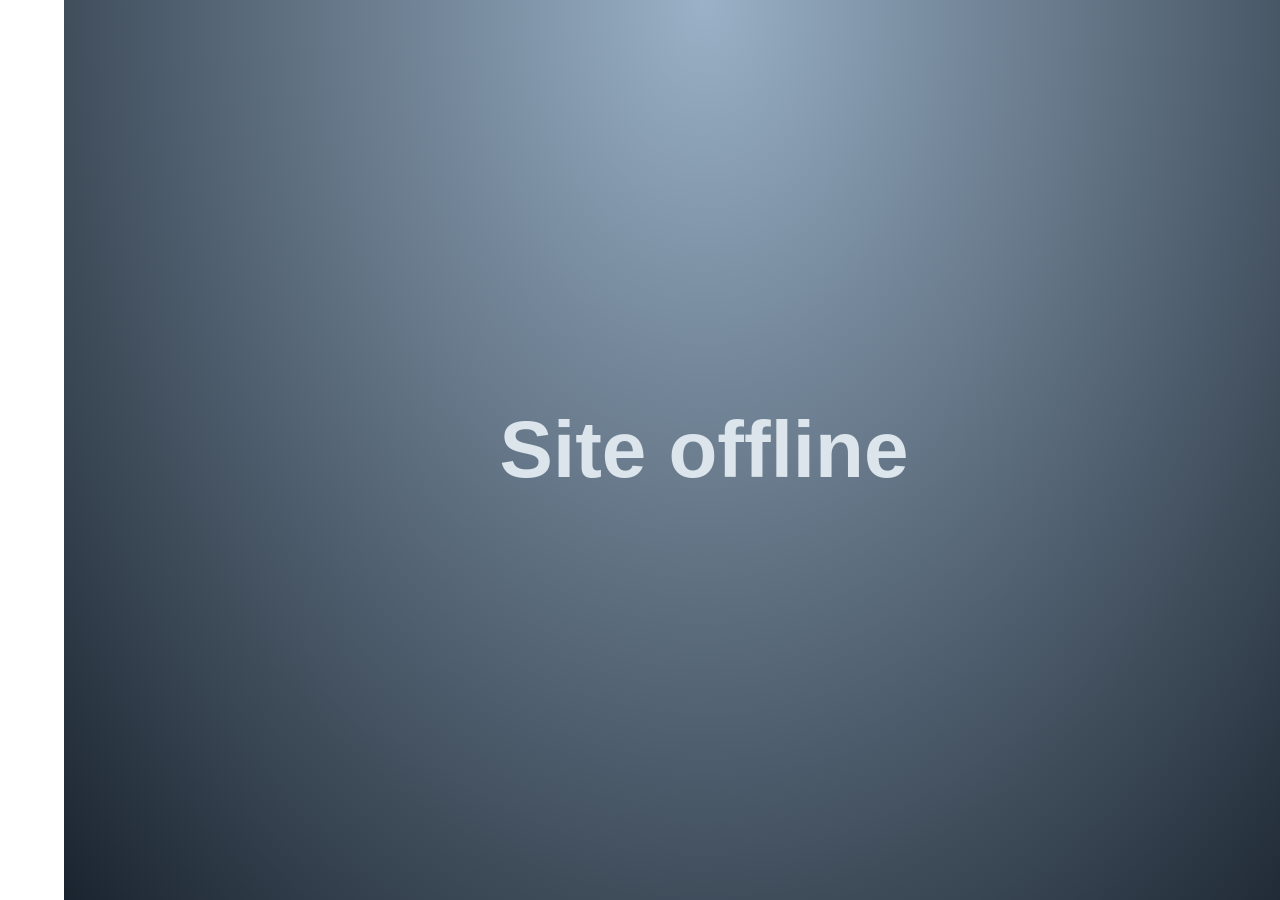
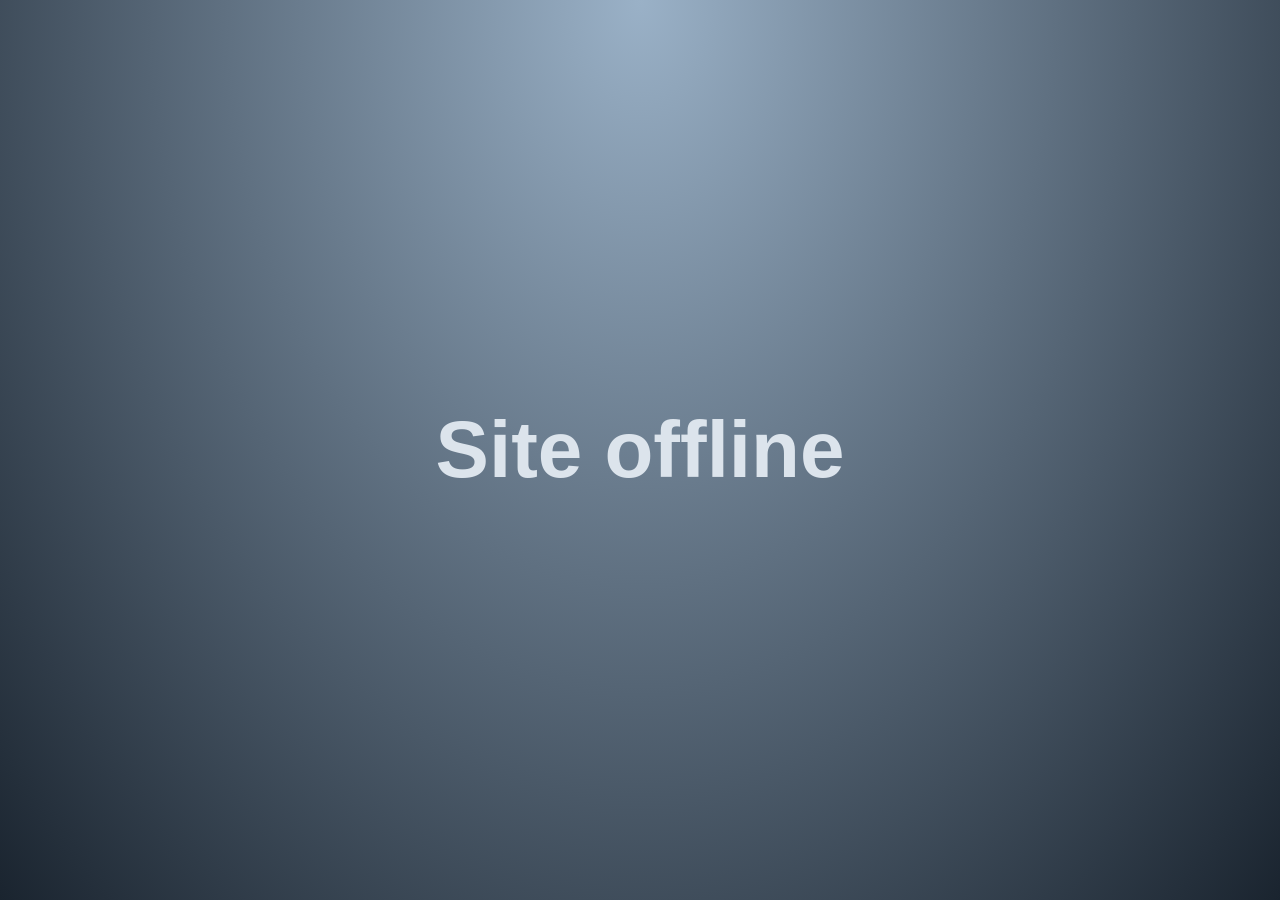
Before and after one commit to justinslack/justinslack.com, a Jekyll site: the page offline.html, which Jekyll copies as it is, in a window 1280 px wide. Built offline with Jekyll 4.4.1, drawn with Linux system fonts in a browser that asks for light colours.

Commit message:
Fix padding

```diff
--- a/index.html
+++ b/index.html
@@ -1 +1 @@
-<!DOCTYPE html><html><head> <title>Justin Slack :: Soon</title> <meta name="HandheldFriendly" content="True"/> <meta name="viewport" content="width=device-width, initial-scale=1.0"> <style>html, body{padding: 0 2rem; margin: 0; font-family: sans-serif;}div{align-items: center; display: flex; justify-content: center; width: 100vw; height: 100vh; background-image: -webkit-radial-gradient(ellipse farthest-corner at center top, #9ab1c7 0%, #1a242f 100%); background-image: radial-gradient(ellipse farthest-corner at center top, #9ab1c7 0%, #1a242f 100%);}h1{color: #dce4ec; font-size: 5rem; line-height: 1.5; margin: 0;}</style></head><body> <div> <h1>Coming soon (maybe)</h1></div><script>if (navigator.serviceWorker){navigator.serviceWorker.register('/service-worker.js').then(function(registration){console.log('Service worker started', registration.scope);}).catch(function(error){console.error('Service worker failed', error);});}</script></body></html>
+<!DOCTYPE html><html><head> <title>Justin Slack :: Soon</title> <meta name="HandheldFriendly" content="True"/> <meta name="viewport" content="width=device-width, initial-scale=1.0"> <style>html, body{margin: 0; font-family: sans-serif;}div{align-items: center; display: flex; justify-content: center; width: 100vw; height: 100vh; background-image: -webkit-radial-gradient(ellipse farthest-corner at center top, #9ab1c7 0%, #1a242f 100%); background-image: radial-gradient(ellipse farthest-corner at center top, #9ab1c7 0%, #1a242f 100%);}h1{color: #dce4ec; font-size: 5rem; line-height: 1.5; margin: 0; padding: 0 2rem;}</style></head><body> <div> <h1>Coming soon (maybe)</h1></div><script>if (navigator.serviceWorker){navigator.serviceWorker.register('/service-worker.js').then(function(registration){console.log('Service worker started', registration.scope);}).catch(function(error){console.error('Service worker failed', error);});}</script></body></html>
--- a/offline.html
+++ b/offline.html
@@ -1 +1 @@
-<!DOCTYPE html><html><head> <title>Justin Slack :: Soon</title> <meta name="HandheldFriendly" content="True"/> <meta name="viewport" content="width=device-width, initial-scale=1.0"> <style>html, body{padding: 0 2rem; margin: 0; font-family: sans-serif;}div{align-items: center; display: flex; justify-content: center; width: 100vw; height: 100vh; background-image: -webkit-radial-gradient(ellipse farthest-corner at center top, #9ab1c7 0%, #1a242f 100%); background-image: radial-gradient(ellipse farthest-corner at center top, #9ab1c7 0%, #1a242f 100%);}h1{color: #dce4ec; font-size: 5rem; line-height: 1.5; margin: 0;}</style></head><body> <div> <h1>Site offline</h1></div><script>if (navigator.serviceWorker){navigator.serviceWorker.register('/service-worker.js').then(function(registration){console.log('Service worker started', registration.scope);}).catch(function(error){console.error('Service worker failed', error);});}</script></body></html>
+<!DOCTYPE html><html><head> <title>Justin Slack :: Soon</title> <meta name="HandheldFriendly" content="True"/> <meta name="viewport" content="width=device-width, initial-scale=1.0"> <style>html, body{margin: 0; font-family: sans-serif;}div{align-items: center; display: flex; justify-content: center; width: 100vw; height: 100vh; background-image: -webkit-radial-gradient(ellipse farthest-corner at center top, #9ab1c7 0%, #1a242f 100%); background-image: radial-gradient(ellipse farthest-corner at center top, #9ab1c7 0%, #1a242f 100%);}h1{color: #dce4ec; font-size: 5rem; line-height: 1.5; margin: 0; padding: 0 2rem;}</style></head><body> <div> <h1>Site offline</h1></div><script>if (navigator.serviceWorker){navigator.serviceWorker.register('/service-worker.js').then(function(registration){console.log('Service worker started', registration.scope);}).catch(function(error){console.error('Service worker failed', error);});}</script></body></html>
```
